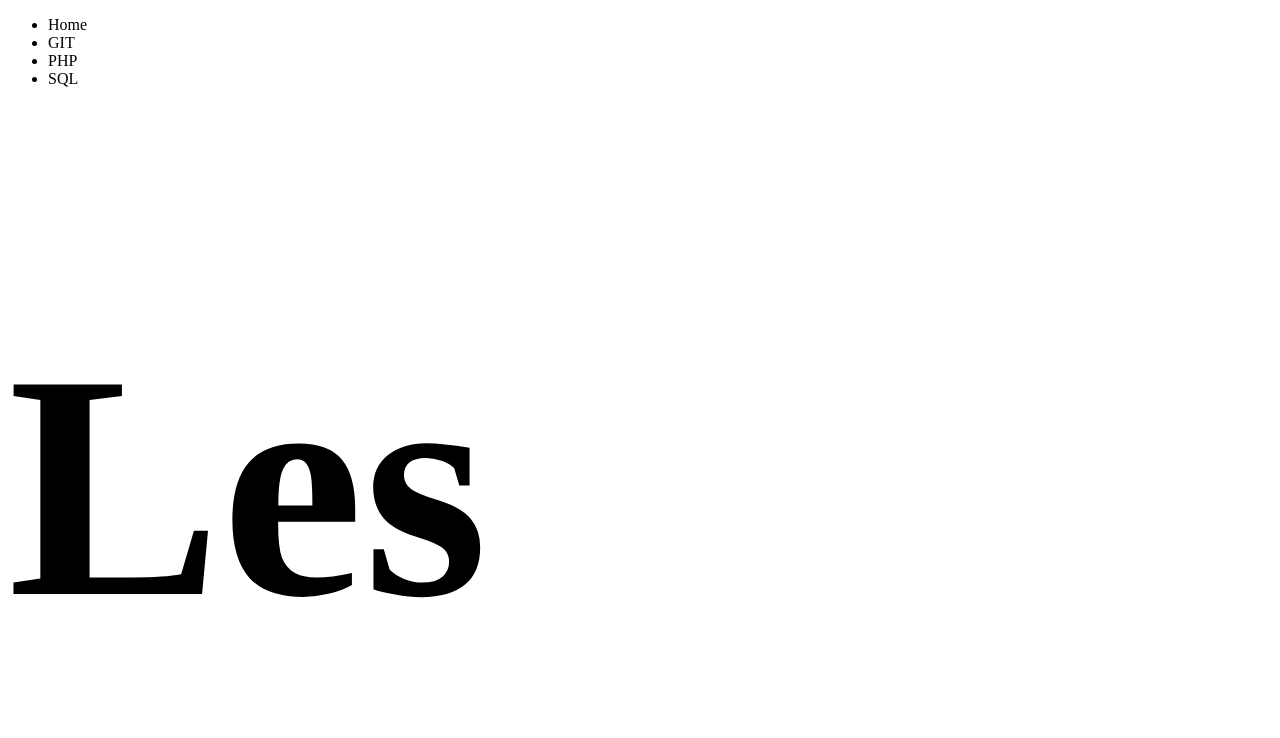
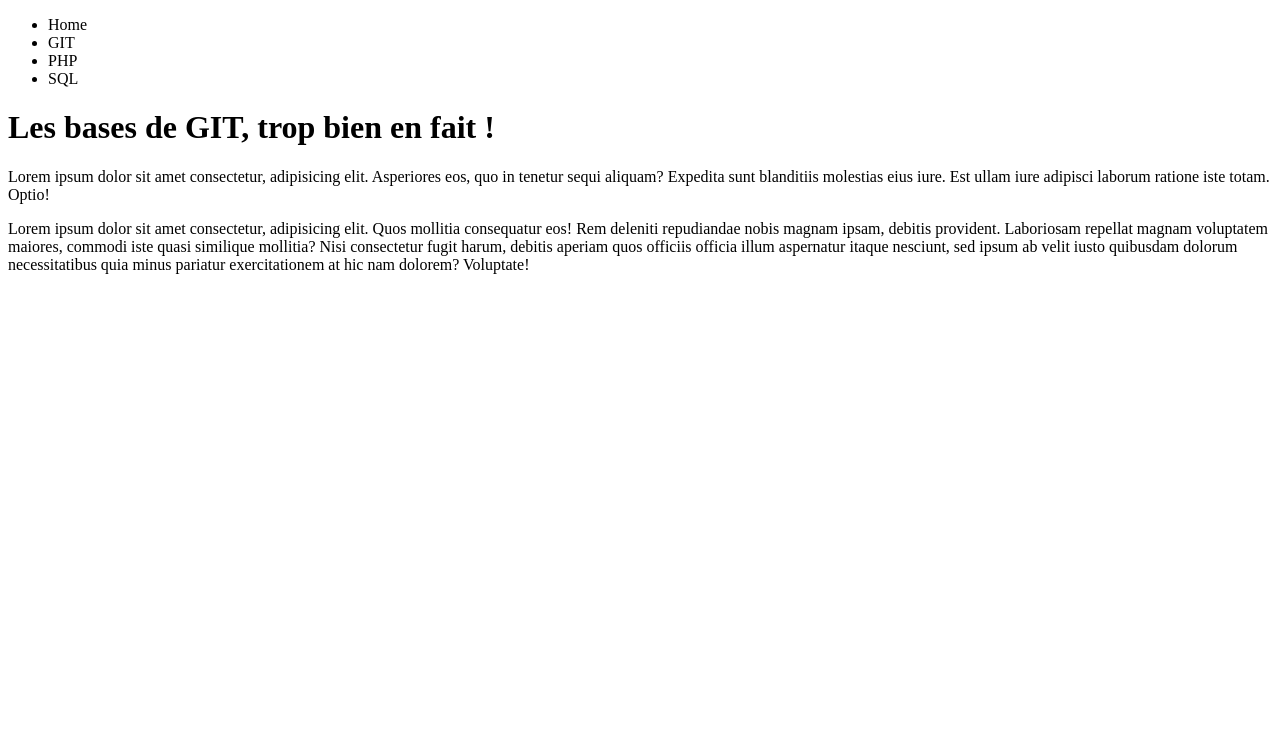
Before and after one commit to jerome37/git_test, a plain HTML site: page index.html in a window 1280 px wide. Shown: the top 738 px of the page. Drawn offline with Linux system fonts and the light colour scheme.

Commit message:
Modification du CSS

```diff
--- a/styles.css
+++ b/styles.css
@@ -1,3 +1,3 @@
 h1 {
-    font-size: 20rem;
+    font-size: 2rem;
 }
```
